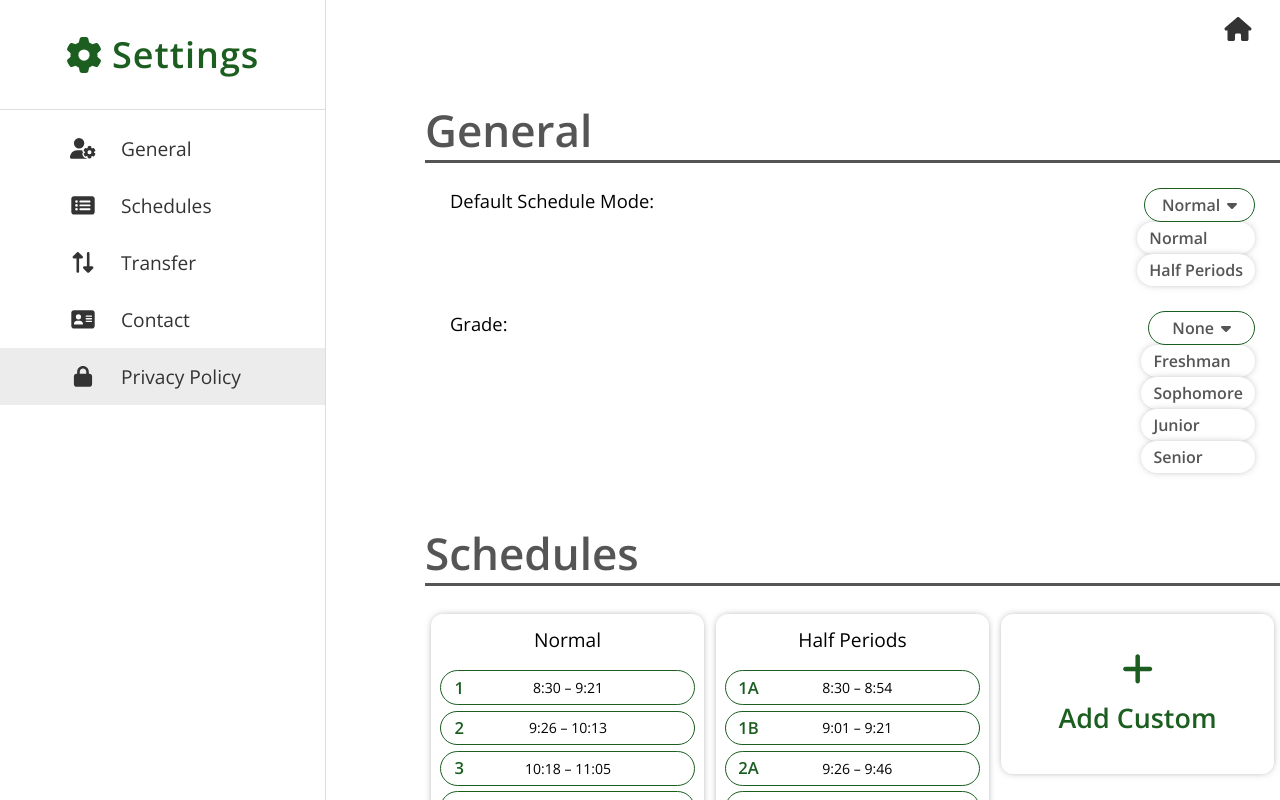
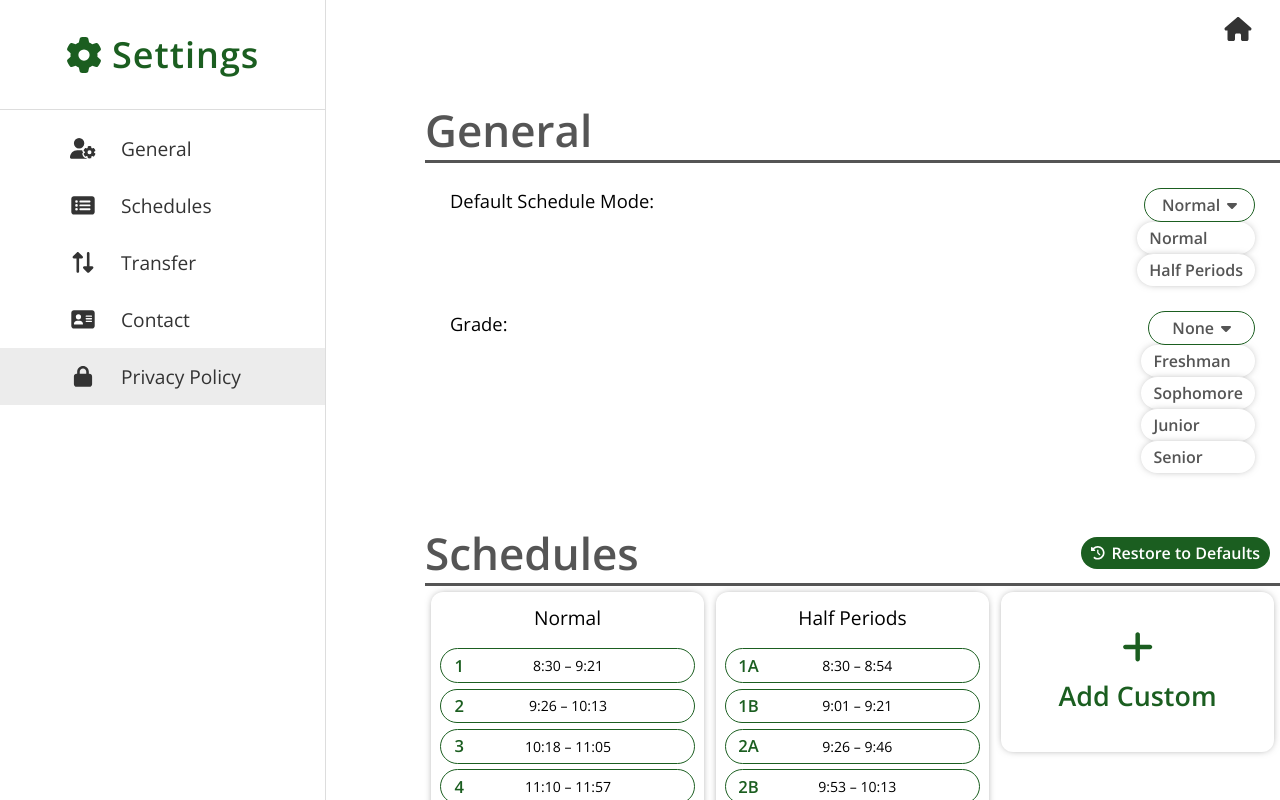
Before and after one commit to stevenson-space/shs, a Vue app: page /settings in a window 1280 px wide. Shown: the top 800 px of the page. Built offline with nearby package versions, Linux system fonts and the light colour scheme.

Commit message:
fix slots shenanigans

```diff
--- a/src/views/Colors/ColorSelector.vue
+++ b/src/views/Colors/ColorSelector.vue
@@ -151,6 +151,8 @@ export default {
   --color-diameter: 70px
   outline: none
   position: relative
+  justify-content: center
+  display: flex
   z-index: 1
   margin: 0 25px
   +tablet-small
--- a/src/views/Settings/Schedules.vue
+++ b/src/views/Settings/Schedules.vue
@@ -1,11 +1,15 @@
 <template>
   <settings-section title="Schedules">
-   <br>
-   <!-- // FIX -->
-    <!-- <switch-by-device slot="heading-content">
-      <rounded-button text="Restore to Defaults" :icon="icons.faClockRotateLeft" :invert="true" @click="restoreSchedules" />
-      <rounded-button slot="mobile" text="Restore" :icon="icons.faClockRotateLeft" :invert="true" @click="restoreSchedules" />
-    </switch-by-device> -->
+    <template v-slot:heading-content>
+      <switch-by-device class="restore-button">
+        <template v-slot:desktop>
+          <rounded-button text="Restore to Defaults" :icon="icons.faClockRotateLeft" :invert="true" @click="restoreSchedules" />
+        </template>
+        <template v-slot>
+          <rounded-button text="Restore" :icon="icons.faClockRotateLeft" :invert="true" @click="restoreSchedules" />
+        </template>
+      </switch-by-device>
+    </template>
 
     <div class="schedule-cards">
       <schedule-card
@@ -166,5 +170,4 @@ export default {
       margin-top: 15px
       font-weight: bold
       font-size: .75em
-
 </style>
```
